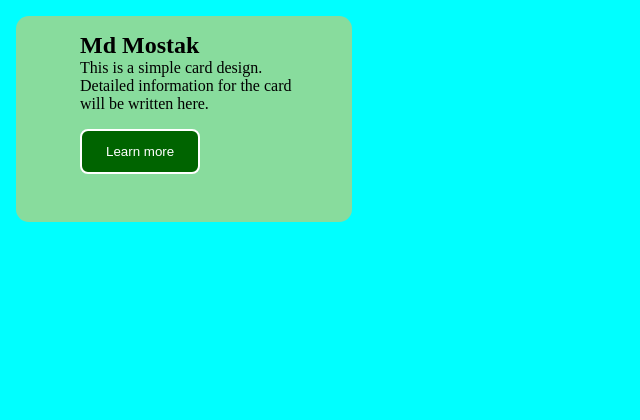
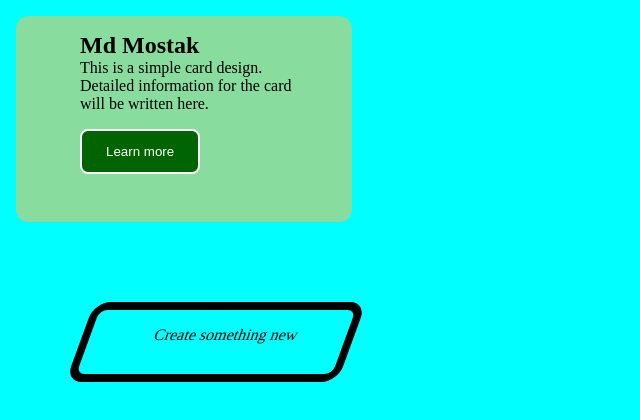
Before and after one commit to nasrullah3799/FrontEnd, a plain HTML site: page HW-7.html in a window 1280 px wide. Shown: the whole page, without its empty margins (0-640 px from the left). Drawn offline with Linux system fonts and the light colour scheme.

Commit message:
HW-7.css HW-7.html

```diff
--- a/HW-7.css
+++ b/HW-7.css
@@ -22,3 +22,15 @@ body{
     border-radius: 0.5rem;
     margin-top: 1rem;
 }
+.Parallelogram{
+    margin: 5rem;
+    height: 4rem;
+    width: 16rem;
+    transform: skewX(-20deg);
+    border: solid .5rem black;
+    border-radius: 1rem;
+}
+.Parallelogram p{
+    padding-left: 4rem;
+    padding-top:1rem;
+}
--- a/HW-7.html
+++ b/HW-7.html
@@ -10,5 +10,8 @@
         <p>This is a simple card design. Detailed information for the card will be written here.</p>
         <button class="btn">Learn more</button>
     </div>
+    <div class="Parallelogram">
+        <p>Create something new</p>
+    </div>
 </body>
 </html>
```
